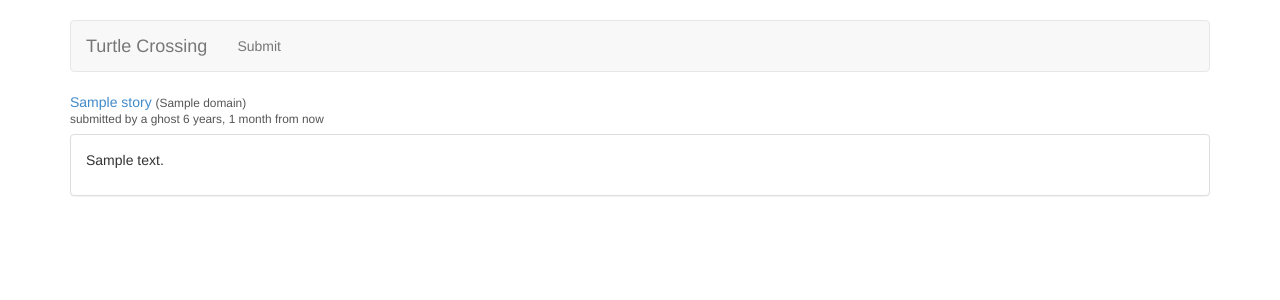
After one commit to turtlecrossing/old-turtlecrossing, a Django app: template apps/osnap/stories/templates/osnap/stories/detail.html in a window 1280 px wide. The commit adds this page. Shown: the top 300 px of the page. Run offline with Django 3.2, Linux system fonts and the light colour scheme; the template is opened without the code that fills it: most values are stand-ins (such as "Sample title", 1, 10 or a date in 2020); style sheets or scripts are compiled from the project's sources; parts of the project's set-up code (start-up, migrations or seed data) failed here and were passed over; some libraries are stand-ins or nearby versions.

Commit message:
publish stories to the Web
You can now browse through a list of stories on the front page
(it's infinite and sorted by time right now, but it's something),
as well as see the story's text (for text posts) on the detail page.

There are also pseudo-pretty styles!

```diff
--- /dev/null
+++ b/apps/osnap/stories/templates/osnap/stories/detail.html
@@ -0,0 +1,30 @@
+{% extends "skeleton.html" %}
+
+{% comment %}
+    Displays a single story, as well as its comments.
+
+    Template variables:
+    story - A single story to display. Required.
+{% endcomment %}
+
+{% load i18n %}
+
+{% block title %}{{ story.title }}{% endblock title %}
+
+
+{% block body %}
+
+    <div class="story-info">
+        {% include "osnap/stories/story-info.html" with story=story %}
+    </div>
+
+    {% if story.text %}
+        <div class="story-text">
+            {# TODO: Markdown. #}
+            {{ story.text|linebreaks }}
+        </div>
+    {% else %}
+        <hr>
+    {% endif %}
+
+{% endblock body %}
--- /dev/null
+++ b/apps/osnap/stories/templates/osnap/stories/story-info.html
@@ -0,0 +1,32 @@
+{% comment %}
+    Template variables:
+    story - A single Story model. Required.
+
+    Expected surroundings:
+    A container with class story-info.
+{% endcomment %}
+
+{% load humanize %}
+{% load i18n %}
+
+<p class="story-leader">
+    {% if story.url %}
+        <a class="story-link" href="{{ story.url }}">{{ story.title }}</a>
+        <span class="story-origin">{{ story.domain }}</span>
+    {% else %}
+        <a class="story-link" href="{{ story.get_absolute_url }}">{{ story.title }}</a>
+    {% endif %}
+</p>
+
+<p class="story-byline">
+    {% if story.submitter %}
+        {% blocktrans with username=story.submitter.username %}
+            submitted by {{ username }}
+        {% endblocktrans %}
+    {% else %}
+        {% trans "submitted by a ghost" %}
+    {% endif %}
+    <date datetime="{{ story.submit_date|date:'c' }}" title="{{ story.submit_date|date:'DATETIME_FORMAT' }}">
+        {{ story.submit_date|naturaltime }}
+    </date>
+</p>
--- a/turtlecrossing/settings/base.py
+++ b/turtlecrossing/settings/base.py
@@ -187,7 +187,7 @@ DJANGO_APPS = (
     'django.contrib.staticfiles',
 
     # Useful template tags:
-    # 'django.contrib.humanize',
+    'django.contrib.humanize',
 
     # Admin panel and documentation:
     'django.contrib.admin',
--- a/turtlecrossing/static/less/style.less
+++ b/turtlecrossing/static/less/style.less
@@ -50,4 +50,5 @@
 
 // Our stuff
 @import "txing/layout.less";
+@import "txing/elements.less";
 @import "txing/utilities.less";
--- /dev/null
+++ b/turtlecrossing/static/less/txing/elements.less
@@ -0,0 +1,37 @@
+/* Turtle Crossing: Elements of Style. */
+
+.story-origin {
+    font-size: 85%;
+    color: @gray;
+}
+
+.story-byline {
+    font-size: 85%;
+    line-height: 85%;
+    color: @gray;
+}
+
+.story-info .story-leader {
+    margin-bottom: 2px;
+}
+
+.story-origin:before {
+    content: "(";
+}
+
+.story-origin:after {
+    content: ")";
+}
+
+.story-text {
+    /* Copied from .panel. */
+    margin-bottom: @line-height-computed;
+    padding: 15px;
+
+    background-color: @panel-bg;
+    border: 1px solid transparent;
+    border-radius: @panel-border-radius;
+    .box-shadow(0 1px 1px rgba(0,0,0,.05));
+
+    .panel-variant(@panel-default-border; @panel-default-text; @panel-default-heading-bg; @panel-default-border);
+}
--- a/turtlecrossing/templates/skeleton.html
+++ b/turtlecrossing/templates/skeleton.html
@@ -1,6 +1,9 @@
+<!doctype html>
+
+{% load i18n %}
 {% load staticfiles %}
 {% load compress %}
-<!doctype html>
+
 <html lang="en">
     <head>
         <meta charset="utf-8">
@@ -42,12 +45,16 @@
                         <span class="icon-bar"></span>
                     </button>
 
-                    <a class="navbar-brand" href="#">Turtle Crossing</a>
+                    <a class="navbar-brand" href="{% url 'osnap-front-page' %}">Turtle Crossing</a>
                 </div>
 
                 <div class="navbar-collapse collapse">
                     <ul class="nav navbar-nav">
-                        <li class="active"><a href="#">Home</a></li>
+                        <li>
+                            <a href="#">
+                                {% trans "Submit" %}
+                            </a>
+                        </li>
                     </ul>
                 </div>
             </div>
--- a/turtlecrossing/urls.py
+++ b/turtlecrossing/urls.py
@@ -6,15 +6,10 @@ from django.contrib import admin
 admin.autodiscover()
 
 urlpatterns = patterns('',
-    url(r'^$', TemplateView.as_view(template_name='base.html')),
-
-    # Examples:
-    # url(r'^$', 'turtlecrossing.views.home', name='home'),
-    # url(r'^turtlecrossing/', include('turtlecrossing.foo.urls')),
-
     # Uncomment the admin/doc line below to enable admin documentation:
     # url(r'^admin/doc/', include('django.contrib.admindocs.urls')),
 
-    # Uncomment the next line to enable the admin:
     url(r'^admin/', include(admin.site.urls)),
+
+    url(r'^', include('osnap.stories.urls')),
 )
```
Also changed, not shown: apps/osnap/stories/models.py (+4 -0 lines), apps/osnap/stories/templates/osnap/front-page.html (added, +20 -0 lines), apps/osnap/stories/templates/osnap/stories/list.html (added, +15 -0 lines), apps/osnap/stories/tests/test_models.py (+9 -0 lines), apps/osnap/stories/urls.py (added, +17 -0 lines), apps/osnap/stories/views.py (+20 -1 lines).
